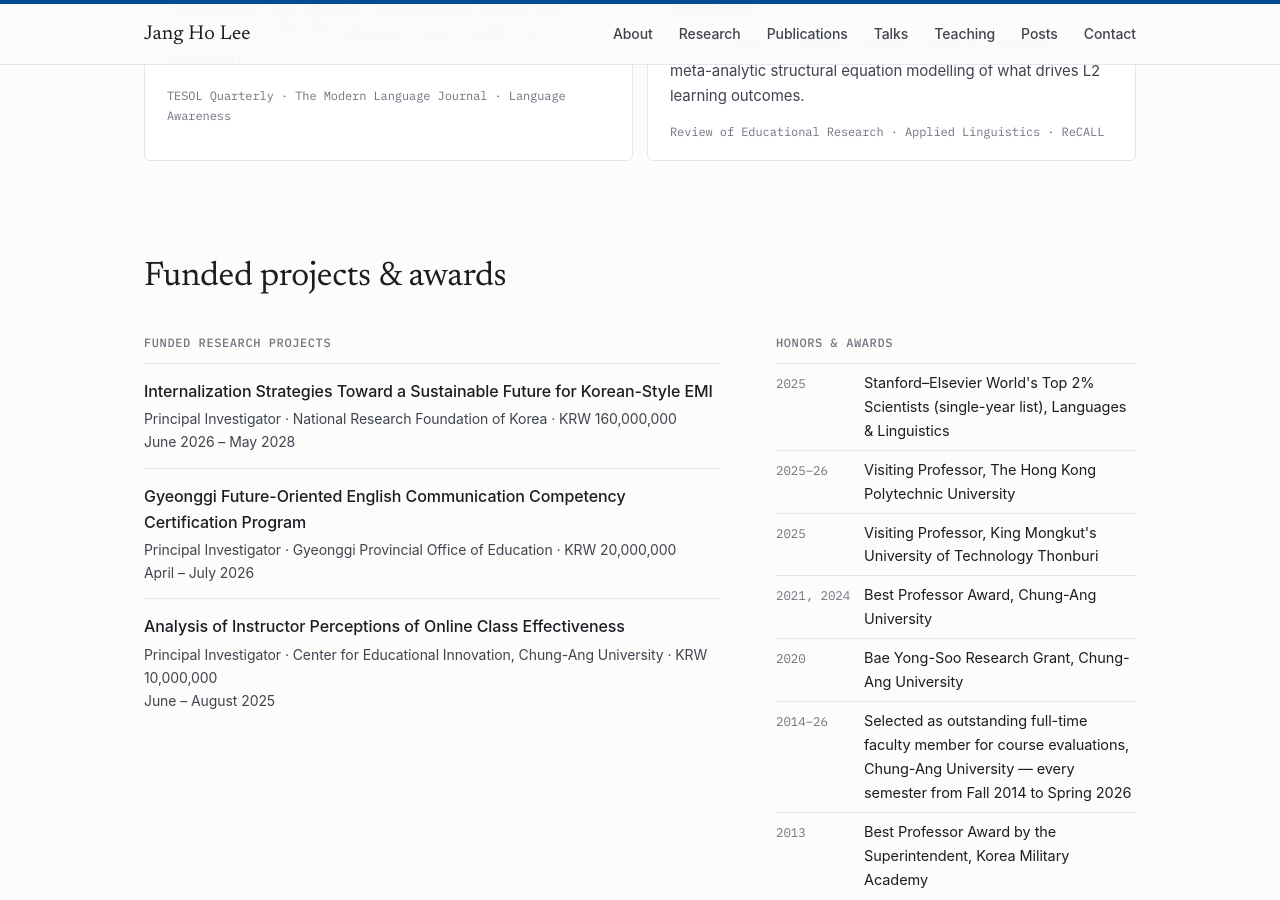
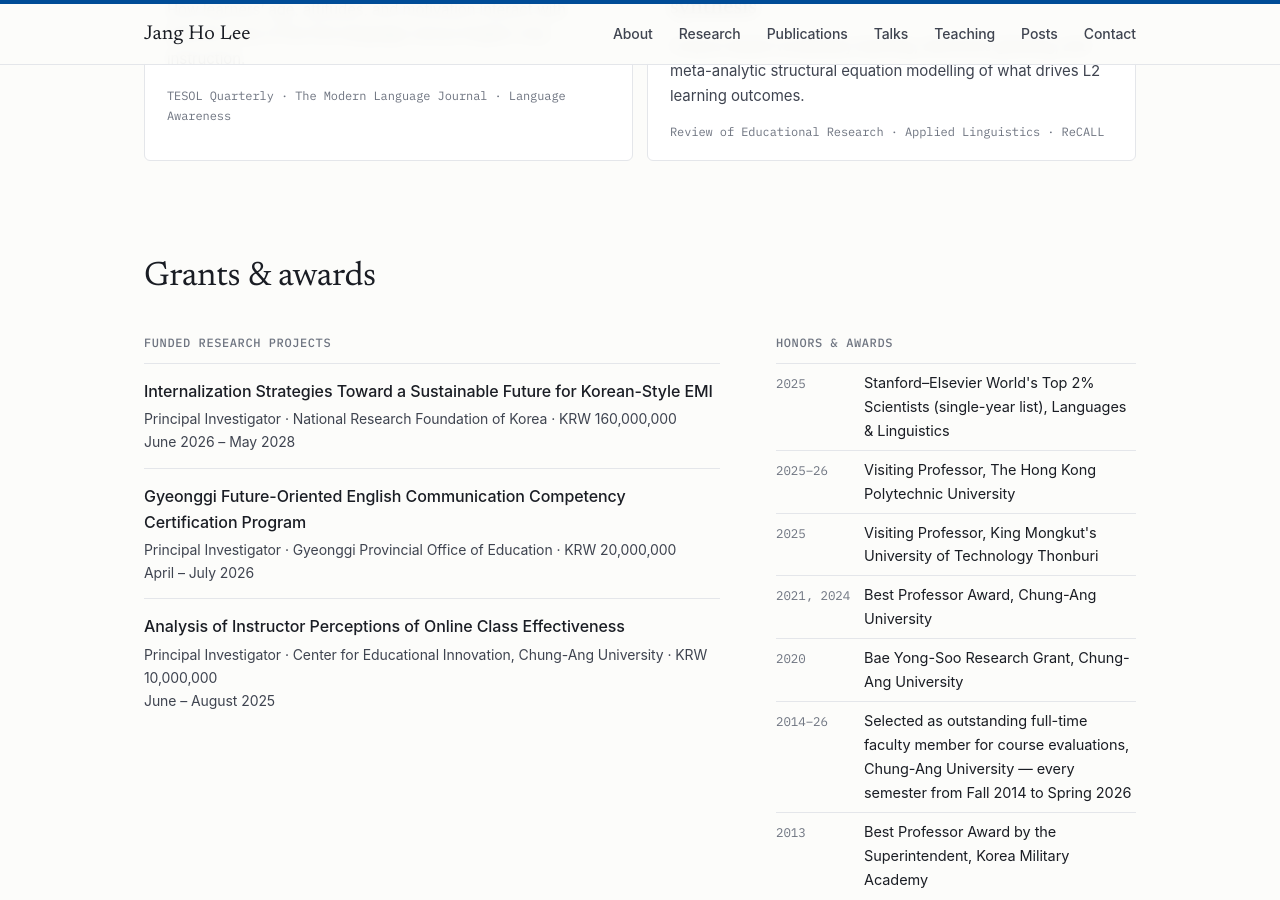
Before and after one commit to jangho330/jangho330.github.io, a Jekyll site: the page built from index.html, in a window 1280 px wide and 900 px high, scrolled down 2310 px. Built offline with Jekyll 4.4.1, drawn with Linux system fonts in a browser that asks for light colours; some web fonts are replaced.

Commit message:
Add files via upload

```diff
--- a/index.html
+++ b/index.html
@@ -62,7 +62,7 @@ title: Jang Ho Lee — Professor of English Education, Chung-Ang University
 </section>
 
 <section id="grants">
-  <div class="sec-head"><h2>Funded projects &amp; awards</h2></div>
+  <div class="sec-head"><h2>Grants &amp; awards</h2></div>
   <div class="two">
     <div>
       <h3 class="label">Funded research projects</h3>
```
